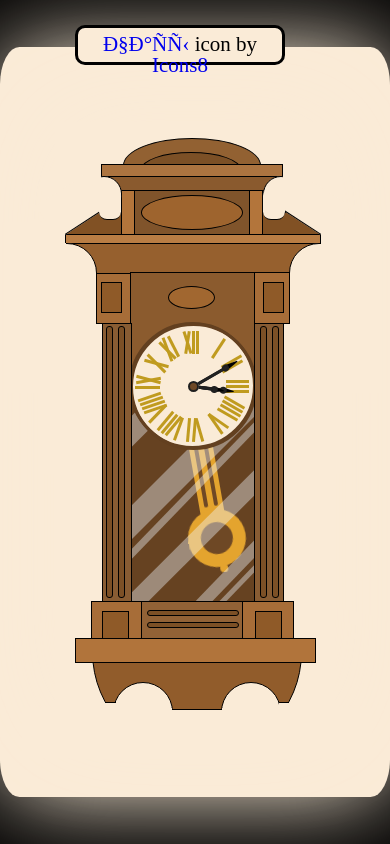
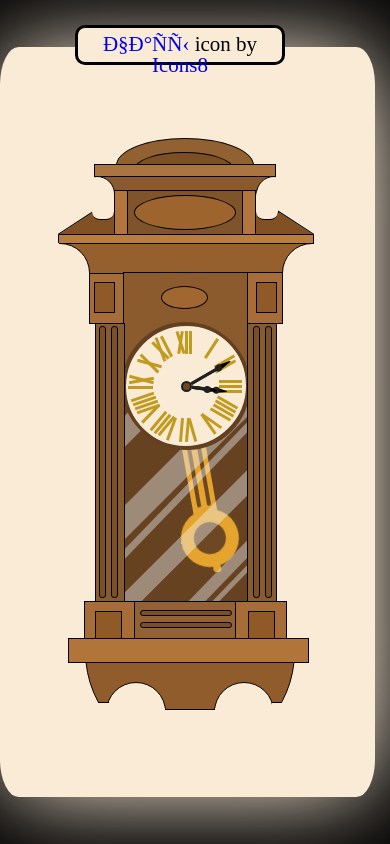
Before and after one commit to Maksi24816/Time, a plain HTML site: page index.html in a window 390 px wide. Drawn offline with Linux system fonts and the light colour scheme.

Commit message:
Add files via upload

```diff
--- a/CSS/Style.css
+++ b/CSS/Style.css
@@ -77,7 +77,7 @@ body{display: flex; align-items: center; justify-content: center; background-col
 .Box_Back{width: 400px; height: 750px; position: absolute; box-shadow: 0 0 100px antiquewhite; background-color: antiquewhite; border-radius: 15%;display: flex; align-items: center; justify-content: center;}
 
 @media (max-width:400px) {
-	.Box_Back{width: 100%; min-width: 360px; left: 0; border-radius: 5%;}
+	.Box_Back{width: 375px; left: 0; border-radius: 5%;}
 }
 
 .Cub1{background-color: rgb(172, 116, 64);width: 182px; height: 13px; border: 1px black solid; position: absolute; top: 42px; left: 46px; z-index: 3;}
```
